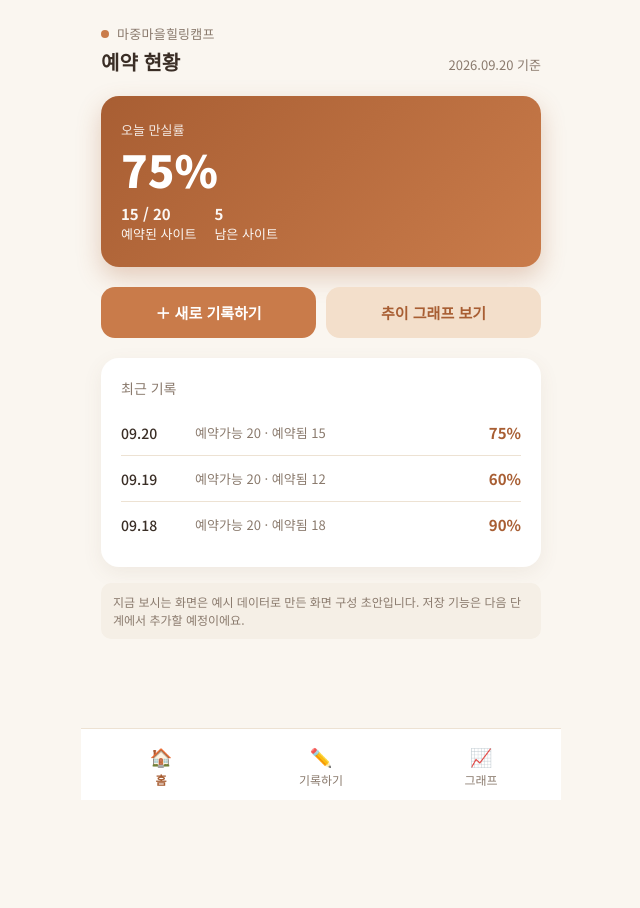
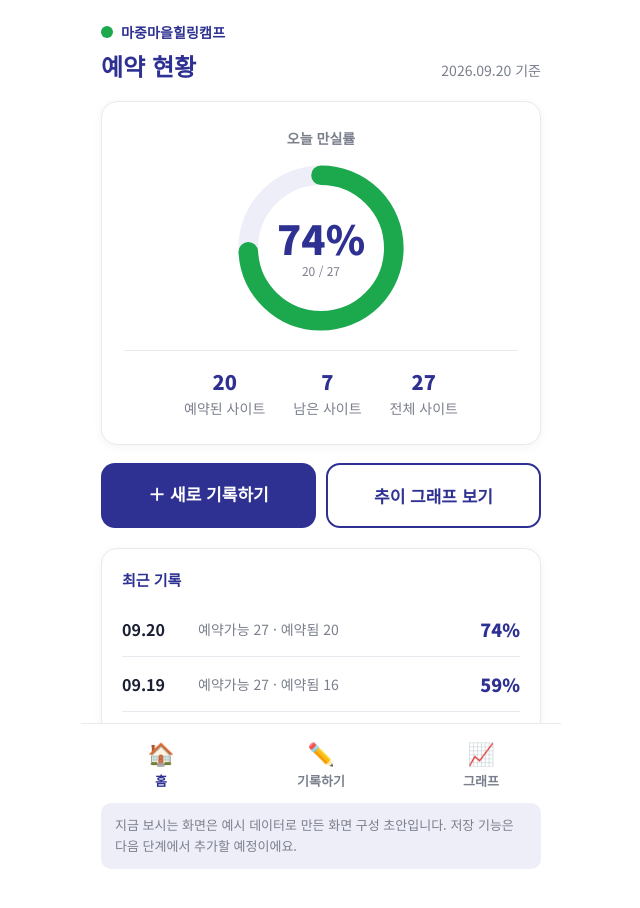
Before and after one commit to seonmi92a-png/vitejs-vite-o744eiif, a website built with Vite: page index.html in a window 1280 px wide. Shown: the whole page, without its empty margins (319-959 px from the left). Before the commit the page ends 800 px from the top, so only its background shows below. Built offline with nearby package versions, Linux system fonts and the light colour scheme.

Commit message:
로고색상으로 변경

```diff
--- a/index.html
+++ b/index.html
@@ -21,10 +21,23 @@
   <!-- 오늘 요약 -->
   <div class="today-card">
     <div class="label">오늘 만실률</div>
-    <div class="percent">75%</div>
+
+    <div class="ring-wrap">
+      <svg viewBox="0 0 120 120">
+        <circle class="ring-bg" cx="60" cy="60" r="52"></circle>
+        <circle class="ring-fg" cx="60" cy="60" r="52"
+                stroke-dasharray="241.8 326.7"></circle>
+      </svg>
+      <div class="ring-center">
+        <div class="percent">74%</div>
+        <div class="percent-caption">20 / 27</div>
+      </div>
+    </div>
+
     <div class="detail">
-      <div><b>15 / 20</b>예약된 사이트</div>
-      <div><b>5</b>남은 사이트</div>
+      <div><b>20</b>예약된 사이트</div>
+      <div><b>7</b>남은 사이트</div>
+      <div><b>27</b>전체 사이트</div>
     </div>
   </div>
 
@@ -39,20 +52,20 @@
 
     <div class="list-item">
       <div class="date">09.20</div>
-      <div class="nums">예약가능 20 · 예약됨 15</div>
-      <div class="pct">75%</div>
+      <div class="nums">예약가능 27 · 예약됨 20</div>
+      <div class="pct">74%</div>
     </div>
 
     <div class="list-item">
       <div class="date">09.19</div>
-      <div class="nums">예약가능 20 · 예약됨 12</div>
-      <div class="pct">60%</div>
+      <div class="nums">예약가능 27 · 예약됨 16</div>
+      <div class="pct">59%</div>
     </div>
 
     <div class="list-item">
       <div class="date">09.18</div>
-      <div class="nums">예약가능 20 · 예약됨 18</div>
-      <div class="pct">90%</div>
+      <div class="nums">예약가능 27 · 예약됨 24</div>
+      <div class="pct">89%</div>
     </div>
 
   </div>
--- a/style.css
+++ b/style.css
@@ -1,28 +1,25 @@
 /* 마중마을힐링캠프 — 예약 현황 기록 사이트
-   공통 스타일 (style.css) */
+   공통 스타일 (style.css) — 로고 컬러를 그대로: 네이비(텍스트) + 그린(포인트 배지) */
 
    @import url('https://fonts.googleapis.com/css2?family=Noto+Sans+KR:wght@400;500;700;900&display=swap');
 
    :root {
-  --bg: #faf6f0;
-  --card: #ffffff;
-  --ink: #3a2e26;
-  --ink-soft: #8a7a6d;
-  --accent: #c97b4a;
-  --accent-soft: #f3dfcb;
-  --accent-deep: #a85e33;
-  --line: #ede2d3;
-  --good: #6e9c6e;
-  --radius: 18px;
-  --shadow: 0 6px 20px rgba(120, 90, 60, 0.08);
+     --bg: #FFFFFF;
+     --card: #FFFFFF;
+     --ink: #1B1F33;
+     --ink-soft: #7A7F8C;
+     --navy: #2E3192;
+     --navy-soft: #EEEEF8;
+     --green: #1CA94E;
+     --green-soft: #E7F7ED;
+     --line: #E9E9EF;
+     --radius: 16px;
+     --shadow: 0 2px 10px rgba(30, 34, 51, 0.05);
    }
 
-* {
-  box-sizing: border-box;
-}
+   * { box-sizing: border-box; }
 
-html,
-body {
+   html, body {
      margin: 0;
      padding: 0;
      background: var(--bg);
@@ -35,26 +32,27 @@ body {
      max-width: 480px;
      margin: 0 auto;
      min-height: 100vh;
-  padding: 24px 20px 100px;
+     padding: 22px 20px 104px;
      position: relative;
    }
 
-/* 상단 헤더 */
+   /* 상단 헤더 — 로고의 "네이비 글자 + 그린 점" 조합 그대로 */
    .top {
      display: flex;
      align-items: baseline;
      justify-content: space-between;
-  margin-bottom: 20px;
+     margin-bottom: 18px;
    }
 
    .top h1 {
-  font-size: 20px;
-  font-weight: 700;
+     font-size: 24px;
+     font-weight: 900;
      margin: 0;
+     color: var(--navy);
    }
 
    .top .sub {
-  font-size: 13px;
+     font-size: 14px;
      color: var(--ink-soft);
    }
 
@@ -62,25 +60,27 @@ body {
      display: flex;
      align-items: center;
      gap: 8px;
-  margin-bottom: 4px;
+     margin-bottom: 6px;
    }
 
    .brand .dot {
-  width: 8px;
-  height: 8px;
+     width: 12px;
+     height: 12px;
      border-radius: 50%;
-  background: var(--accent);
+     background: var(--green);
    }
 
    .brand span.name {
-  font-size: 13px;
-  color: var(--ink-soft);
-  letter-spacing: 0.02em;
+     font-size: 14px;
+     font-weight: 700;
+     color: var(--navy);
+     letter-spacing: 0.01em;
    }
 
    /* 카드 */
    .card {
      background: var(--card);
+     border: 1px solid var(--line);
      border-radius: var(--radius);
      box-shadow: var(--shadow);
      padding: 20px;
@@ -88,45 +88,94 @@ body {
    }
 
    .card h2 {
-  font-size: 14px;
-  font-weight: 500;
-  color: var(--ink-soft);
+     font-size: 15px;
+     font-weight: 700;
+     color: var(--navy);
      margin: 0 0 12px;
    }
 
-/* 오늘 요약 카드 */
+   /* 오늘 요약 카드 — 로고처럼 흰 바탕 + 그린 원형 배지 */
    .today-card {
-  background: linear-gradient(135deg, var(--accent-deep), var(--accent));
-  color: #fff;
+     background: #fff;
+     border: 1px solid var(--line);
      border-radius: var(--radius);
-  padding: 24px 20px;
-  margin-bottom: 20px;
-  box-shadow: 0 10px 24px rgba(168, 94, 51, 0.28);
+     box-shadow: var(--shadow);
+     padding: 26px 22px;
+     margin-bottom: 18px;
+     text-align: center;
    }
 
    .today-card .label {
-  font-size: 13px;
-  opacity: 0.85;
-  margin-bottom: 6px;
+     font-size: 14px;
+     color: var(--ink-soft);
+     font-weight: 700;
+     margin-bottom: 16px;
    }
 
-.today-card .percent {
-  font-size: 44px;
+   .ring-wrap {
+     position: relative;
+     width: 168px;
+     height: 168px;
+     margin: 0 auto 18px;
+   }
+
+   .ring-wrap svg {
+     width: 100%;
+     height: 100%;
+     transform: rotate(-90deg);
+   }
+
+   .ring-bg {
+     fill: none;
+     stroke: var(--navy-soft);
+     stroke-width: 14;
+   }
+
+   .ring-fg {
+     fill: none;
+     stroke: var(--green);
+     stroke-width: 14;
+     stroke-linecap: round;
+   }
+
+   .ring-center {
+     position: absolute;
+     inset: 0;
+     display: flex;
+     flex-direction: column;
+     align-items: center;
+     justify-content: center;
+   }
+
+   .ring-center .percent {
+     font-size: 40px;
      font-weight: 900;
-  line-height: 1.1;
-  margin-bottom: 10px;
+     color: var(--navy);
+     line-height: 1;
+   }
+
+   .ring-center .percent-caption {
+     font-size: 12px;
+     color: var(--ink-soft);
+     margin-top: 4px;
    }
 
    .today-card .detail {
      display: flex;
-  gap: 18px;
-  font-size: 13px;
-  opacity: 0.95;
+     justify-content: center;
+     gap: 28px;
+     font-size: 14px;
+     color: var(--ink-soft);
+     padding-top: 16px;
+     border-top: 1px solid var(--line);
    }
 
    .today-card .detail b {
-  font-size: 15px;
+     font-size: 20px;
+     font-weight: 900;
+     color: var(--navy);
      display: block;
+     margin-bottom: 2px;
    }
 
    /* 리스트 */
@@ -134,44 +183,43 @@ body {
      display: flex;
      align-items: center;
      justify-content: space-between;
-  padding: 12px 0;
+     padding: 14px 0;
      border-bottom: 1px solid var(--line);
    }
 
-.list-item:last-child {
-  border-bottom: none;
-}
+   .list-item:last-child { border-bottom: none; }
 
    .list-item .date {
-  font-size: 14px;
-  font-weight: 500;
-  min-width: 64px;
+     font-size: 16px;
+     font-weight: 700;
+     min-width: 66px;
+     color: var(--ink);
    }
 
    .list-item .nums {
-  font-size: 13px;
+     font-size: 14px;
      color: var(--ink-soft);
      flex: 1;
      padding: 0 10px;
    }
 
    .list-item .pct {
-  font-size: 15px;
-  font-weight: 700;
-  color: var(--accent-deep);
-  min-width: 48px;
+     font-size: 18px;
+     font-weight: 900;
+     color: var(--navy);
+     min-width: 54px;
      text-align: right;
    }
 
-/* 버튼 */
+   /* 버튼 — 크고 명확하게. 그린은 포인트로만 사용 */
    .btn {
      display: block;
      width: 100%;
      text-align: center;
      text-decoration: none;
-  padding: 15px;
+     padding: 18px;
      border-radius: 14px;
-  font-size: 15px;
+     font-size: 17px;
      font-weight: 700;
      border: none;
      cursor: pointer;
@@ -179,20 +227,21 @@ body {
    }
 
    .btn-primary {
-  background: var(--accent);
+     background: var(--navy);
      color: #fff;
    }
 
    .btn-secondary {
-  background: var(--accent-soft);
-  color: var(--accent-deep);
+     background: #fff;
+     color: var(--navy);
+     border: 2px solid var(--navy);
    }
 
    .btn-row {
      display: grid;
      grid-template-columns: 1fr 1fr;
      gap: 10px;
-  margin-top: 8px;
+     margin-top: 4px;
    }
 
    /* 하단 네비 */
@@ -211,83 +260,88 @@ body {
    .nav-bottom a {
      flex: 1;
      text-align: center;
-  padding: 14px 0 12px;
+     padding: 12px 0 10px;
      text-decoration: none;
      color: var(--ink-soft);
-  font-size: 12px;
-  font-weight: 500;
+     font-size: 13px;
+     font-weight: 700;
    }
 
    .nav-bottom a.active {
-  color: var(--accent-deep);
-  font-weight: 700;
+     color: var(--navy);
+   }
+
+   .nav-bottom a.active .icon {
+     color: var(--green);
    }
 
    .nav-bottom a .icon {
      display: block;
-  font-size: 18px;
-  margin-bottom: 2px;
+     font-size: 22px;
+     margin-bottom: 3px;
    }
 
    /* 폼 */
    .field {
-  margin-bottom: 18px;
+     margin-bottom: 20px;
    }
 
    .field label {
      display: block;
-  font-size: 13px;
-  color: var(--ink-soft);
-  margin-bottom: 6px;
+     font-size: 15px;
+     font-weight: 700;
+     color: var(--ink);
+     margin-bottom: 8px;
    }
 
    .field input {
      width: 100%;
-  padding: 13px 14px;
-  border: 1px solid var(--line);
+     padding: 16px;
+     border: 2px solid var(--line);
      border-radius: 12px;
-  font-size: 16px;
+     font-size: 19px;
      font-family: inherit;
      color: var(--ink);
-  background: #fffdfb;
+     background: #FFFFFF;
    }
 
    .field input:focus {
      outline: none;
-  border-color: var(--accent);
+     border-color: var(--navy);
    }
 
    .result-box {
-  background: var(--accent-soft);
+     background: var(--navy-soft);
      border-radius: 14px;
-  padding: 16px;
+     padding: 20px;
      text-align: center;
-  margin-bottom: 20px;
+     margin-bottom: 22px;
+     border: 2px solid var(--green);
    }
 
    .result-box .num {
-  font-size: 36px;
+     font-size: 44px;
      font-weight: 900;
-  color: var(--accent-deep);
+     color: var(--navy);
    }
 
    .result-box .caption {
-  font-size: 12px;
+     font-size: 13px;
      color: var(--ink-soft);
-  margin-top: 2px;
+     margin-top: 4px;
    }
 
    .notice {
-  font-size: 12px;
+     font-size: 13px;
      color: var(--ink-soft);
-  background: #f5efe6;
+     background: var(--navy-soft);
      border-radius: 10px;
-  padding: 10px 12px;
+     padding: 12px 14px;
      margin-bottom: 16px;
-  line-height: 1.5;
+     line-height: 1.6;
    }
 
-/* 탭 (기간 선택) */
+   /* 탭 */
    .tabs {
      display: flex;
      gap: 8px;
@@ -297,52 +351,51 @@ body {
    .tabs .tab {
      flex: 1;
      text-align: center;
-  padding: 9px 0;
+     padding: 11px 0;
      border-radius: 10px;
-  font-size: 13px;
+     font-size: 14px;
+     font-weight: 700;
      color: var(--ink-soft);
      background: var(--card);
      border: 1px solid var(--line);
    }
 
    .tabs .tab.active {
-  background: var(--accent);
+     background: var(--navy);
      color: #fff;
-  border-color: var(--accent);
-  font-weight: 700;
+     border-color: var(--navy);
    }
 
    /* 차트 테이블 */
    table.data-table {
      width: 100%;
      border-collapse: collapse;
-  font-size: 13px;
+     font-size: 14px;
    }
 
-table.data-table th,
-table.data-table td {
+   table.data-table th, table.data-table td {
      text-align: left;
-  padding: 9px 4px;
+     padding: 11px 4px;
      border-bottom: 1px solid var(--line);
      color: var(--ink);
    }
 
    table.data-table th {
      color: var(--ink-soft);
-  font-weight: 500;
+     font-weight: 700;
+     font-size: 13px;
    }
 
    table.data-table td.pct {
-  font-weight: 700;
-  color: var(--accent-deep);
+     font-weight: 900;
+     color: var(--navy);
      text-align: right;
    }
-table.data-table th:last-child {
-  text-align: right;
-}
+   table.data-table th:last-child { text-align: right; }
 
    .chart-wrap {
      background: var(--card);
+     border: 1px solid var(--line);
      border-radius: var(--radius);
      box-shadow: var(--shadow);
      padding: 20px 16px;
```
Also changed, not shown: chart.html (+35 -35 lines), write.html (+4 -4 lines). Lines whose indentation alone changed are shown as unchanged.
